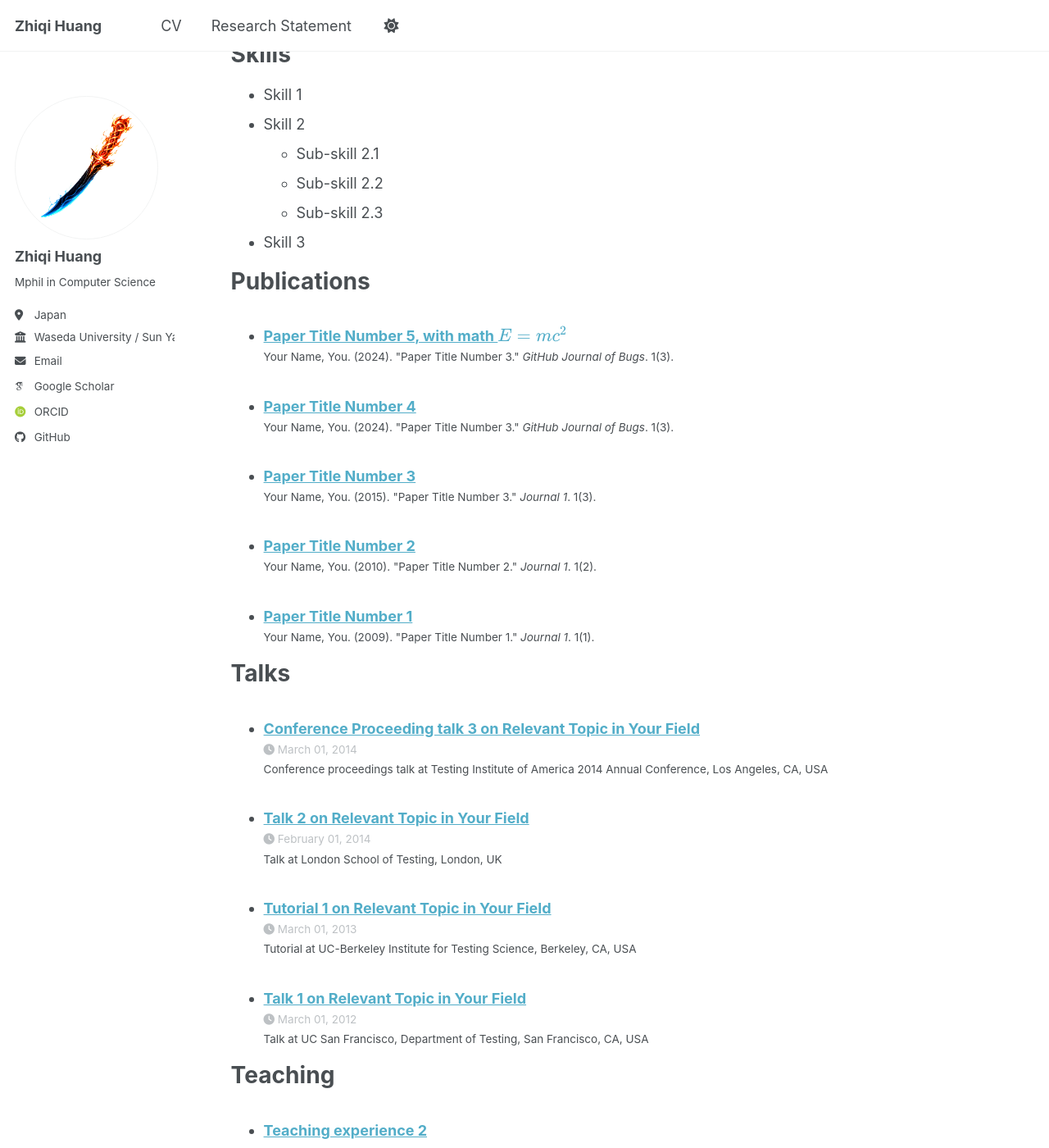
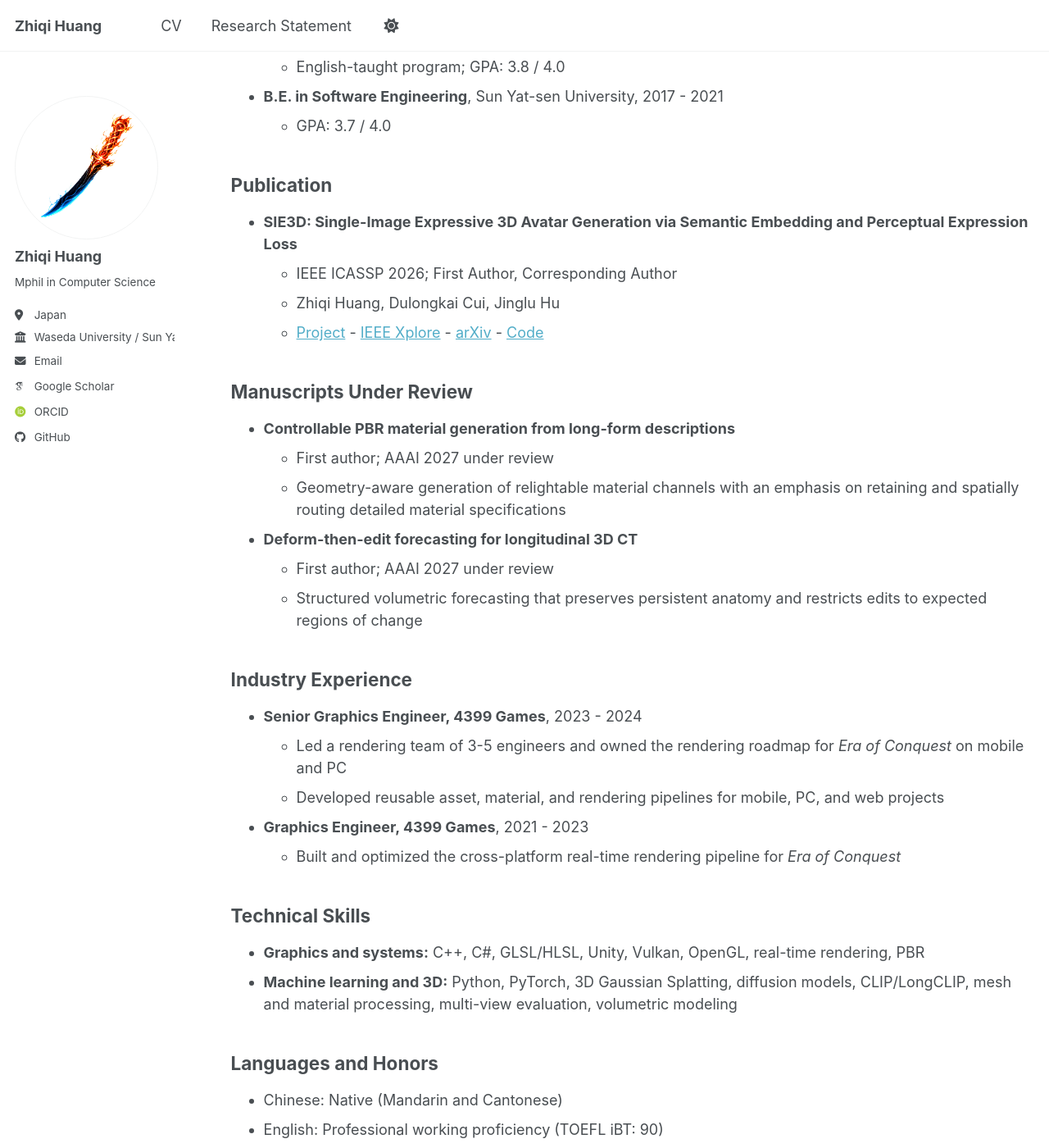
Before and after one commit to huang-zhiqi/huang-zhiqi.github.io, a Jekyll site: the page built from _pages/cv.md, in a window 1280 px wide and 1400 px high, scrolled down 753 px. Shown: the whole window at 82% size. Built offline with Jekyll 4.4.1, drawn with Linux system fonts in a browser that asks for light colours; some web fonts are replaced; a script bundle is joined from its source files by our own code; library files that are not in the unit come from our copies; some of the changed text lies outside the part shown.

Commit message:
精简浓缩版个人网站

```diff
--- a/_pages/cv.md
+++ b/_pages/cv.md
@@ -9,56 +9,61 @@ redirect_from:
 
 {% include base_path %}
 
-Education
-======
-* Ph.D in Version Control Theory, GitHub University, 2018 (expected)
-* M.S. in Jekyll, GitHub University, 2014
-* B.S. in GitHub, GitHub University, 2012
+<a class="btn btn--primary" href="{{ base_path }}/files/cv.pdf">Download CV as PDF</a>
 
-Work experience
-======
-* Spring 2024: Academic Pages Collaborator
-  * GitHub University
-  * Duties includes: Updates and improvements to template
-  * Supervisor: The Users
+## Research Profile
 
-* Fall 2015: Research Assistant
-  * GitHub University
-  * Duties included: Merging pull requests
-  * Supervisor: Professor Hub
+Research Assistant at **CUHK-Shenzhen** and M.Phil. student at **Waseda University**. My work connects production graphics, controllable 3D generation, and structured prediction with a current move toward task-relevant simulation and Sim2Real embodied intelligence.
 
-* Summer 2015: Research Assistant
-  * GitHub University
-  * Duties included: Tagging issues
-  * Supervisor: Professor Git
+## Research Interests
 
-Skills
-======
-* Skill 1
-* Skill 2
-  * Sub-skill 2.1
-  * Sub-skill 2.2
-  * Sub-skill 2.3
-* Skill 3
+* Task-aware real-to-sim environments and digital twins or digital cousins
+* Sim-real co-training, domain variation, adaptation, and transfer evaluation
+* Controllable 3D representations, relightable materials, and structured state models
 
-Publications
-======
-  <ul>{% for post in site.publications reversed %}
-    {% include archive-single-cv.html %}
-  {% endfor %}</ul>
+## Research Experience
 
-Talks
-======
-  <ul>{% for post in site.talks reversed %}
-    {% include archive-single-talk-cv.html  %}
-  {% endfor %}</ul>
+* **Research Assistant, CUHK-Shenzhen**, Jul. 2026 - Present
+  * Current direction: task-relevant 3D simulation and sim-to-real embodied intelligence
 
-Teaching
-======
-  <ul>{% for post in site.teaching reversed %}
-    {% include archive-single-cv.html %}
-  {% endfor %}</ul>
+## Education
 
-Service and leadership
-======
-* Currently signed in to 43 different slack teams
+* **M.Phil. in Information Architecture**, Waseda University, Apr. 2025 - Mar. 2027 (expected)
+  * English-taught program; GPA: 3.8 / 4.0
+* **B.E. in Software Engineering**, Sun Yat-sen University, 2017 - 2021
+  * GPA: 3.7 / 4.0
+
+## Publication
+
+* **SIE3D: Single-Image Expressive 3D Avatar Generation via Semantic Embedding and Perceptual Expression Loss**
+  * IEEE ICASSP 2026; First Author, Corresponding Author
+  * Zhiqi Huang, Dulongkai Cui, Jinglu Hu
+  * [Project](https://huang-zhiqi.github.io/SIE3D/) - [IEEE Xplore](https://doi.org/10.1109/ICASSP55912.2026.11462135) - [arXiv](https://arxiv.org/abs/2509.24004) - [Code](https://github.com/huang-zhiqi/SIE3D)
+
+## Manuscripts Under Review
+
+* **Controllable PBR material generation from long-form descriptions**
+  * First author; AAAI 2027 under review
+  * Geometry-aware generation of relightable material channels with an emphasis on retaining and spatially routing detailed material specifications
+* **Deform-then-edit forecasting for longitudinal 3D CT**
+  * First author; AAAI 2027 under review
+  * Structured volumetric forecasting that preserves persistent anatomy and restricts edits to expected regions of change
+
+## Industry Experience
+
+* **Senior Graphics Engineer, 4399 Games**, 2023 - 2024
+  * Led a rendering team of 3-5 engineers and owned the rendering roadmap for *Era of Conquest* on mobile and PC
+  * Developed reusable asset, material, and rendering pipelines for mobile, PC, and web projects
+* **Graphics Engineer, 4399 Games**, 2021 - 2023
+  * Built and optimized the cross-platform real-time rendering pipeline for *Era of Conquest*
+
+## Technical Skills
+
+* **Graphics and systems:** C++, C#, GLSL/HLSL, Unity, Vulkan, OpenGL, real-time rendering, PBR
+* **Machine learning and 3D:** Python, PyTorch, 3D Gaussian Splatting, diffusion models, CLIP/LongCLIP, mesh and material processing, multi-view evaluation, volumetric modeling
+
+## Languages and Honors
+
+* Chinese: Native (Mandarin and Cantonese)
+* English: Professional working proficiency (TOEFL iBT: 90)
+* Outstanding Student Scholarship (Third Prize), Sun Yat-sen University, 2018-2019
```
